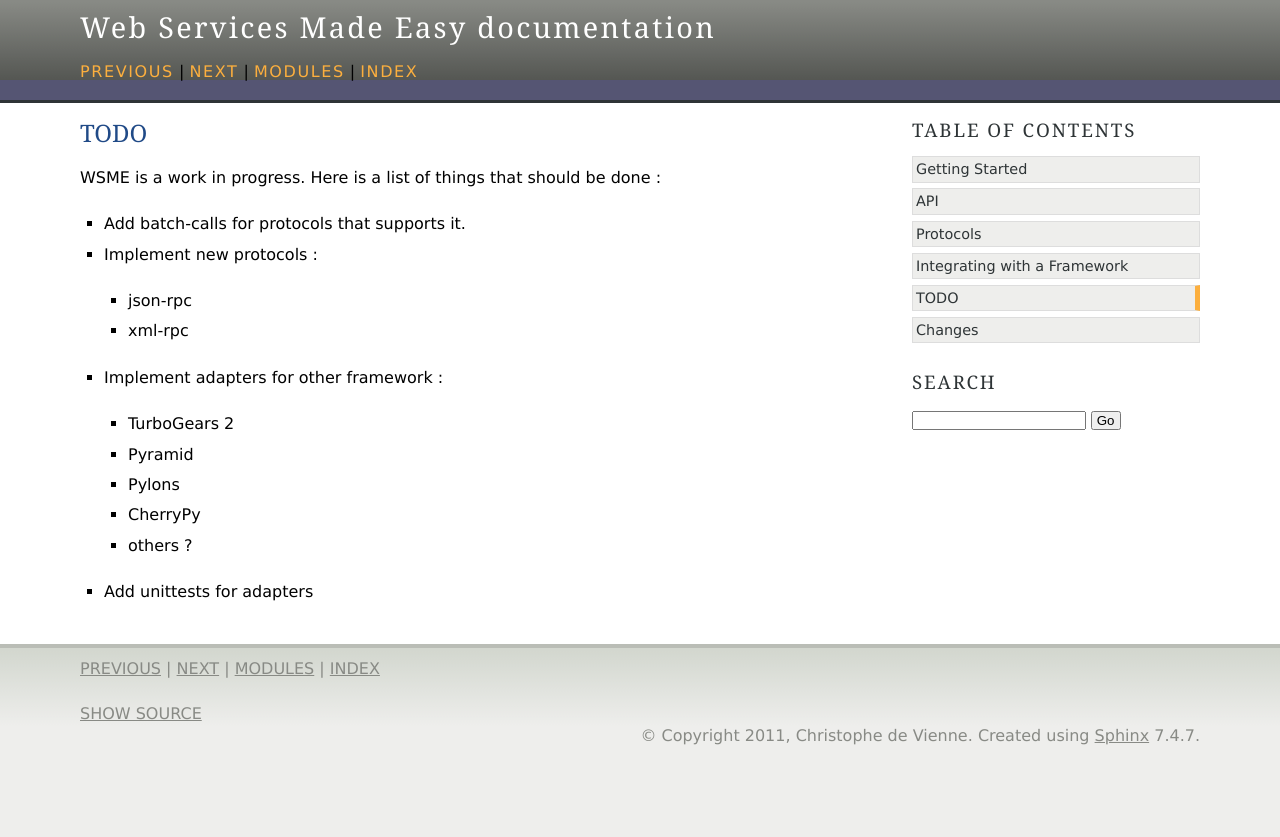
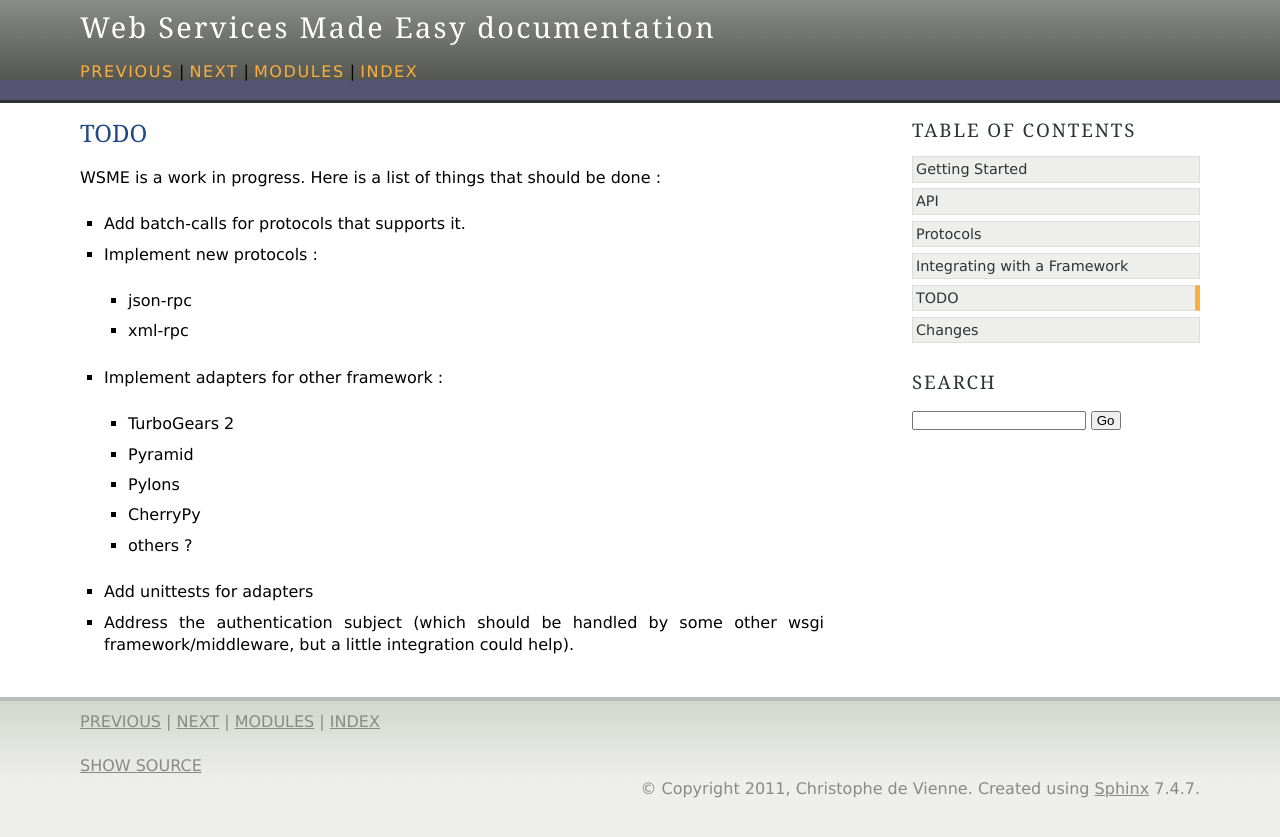
Before and after one commit to openstack-archive/wsme, a Sphinx documentation site: the page built from doc/todo.rst, in a window 1280 px wide. Shown: the top 837 px of the page. Built offline with Sphinx 7.4.7, drawn with Linux system fonts in a browser that asks for light colours; the version number could not be read and is left out.

Commit message:
Add the authentication question to the todo list

```diff
--- a/doc/todo.rst
+++ b/doc/todo.rst
@@ -25,3 +25,7 @@ be done :
     -   others ?
 
 -   Add unittests for adapters
+
+-   Address the authentication subject (which should be handled by
+    some other wsgi framework/middleware, but a little integration
+    could help).
```
